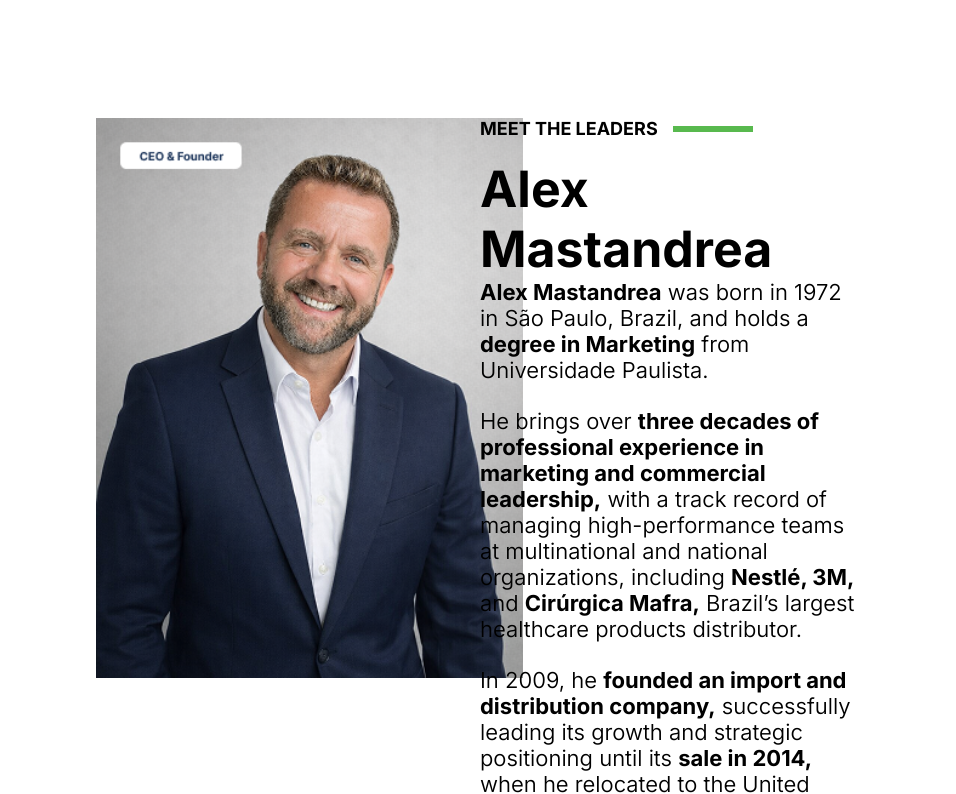
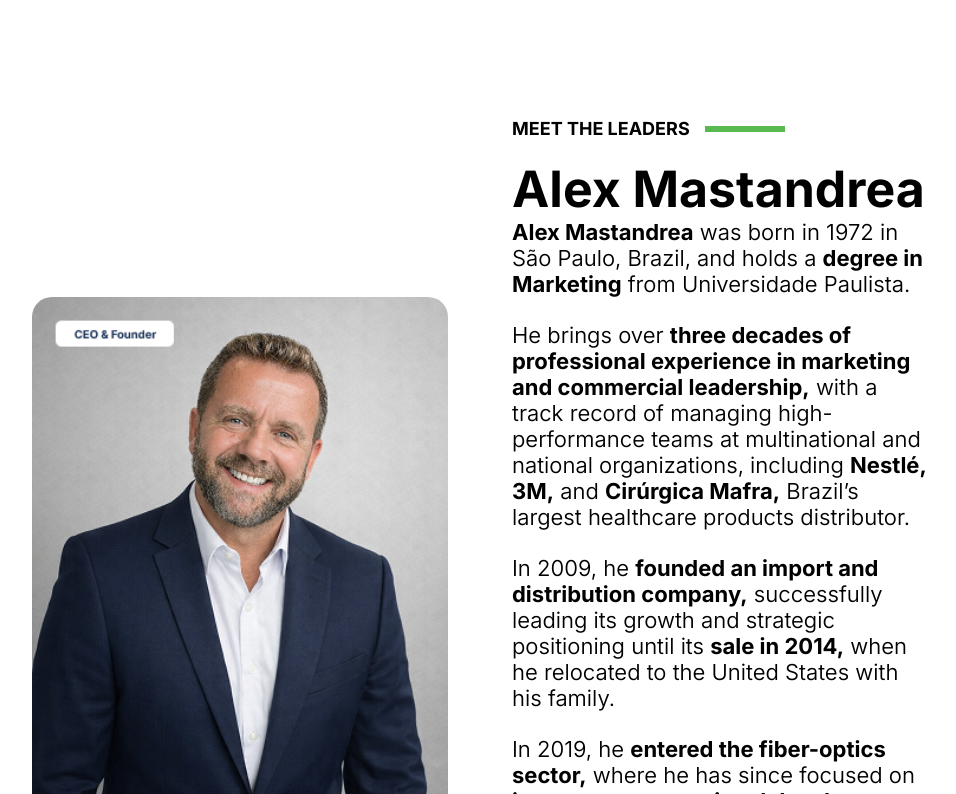
Before and after one commit to EvandroKaibara/MagellanGroup, a React (Vite) app: page /about in a window 1280 px wide. Shown: the part 1166-1960 px from the top of the page, without its empty margins (160-1116 px from the left). Built offline with nearby package versions, Linux system fonts and the light colour scheme.

Commit message:
Desktop: About alignment

```diff
--- a/src/pages/about/about.module.css
+++ b/src/pages/about/about.module.css
@@ -60,7 +60,9 @@
 .containerAlexandre,
 .containerHarley {
     display: flex;
-    padding: 0 20vw;
+    align-items: center;
+    gap: 5vw;
+    padding: 0 15vw;
     margin-bottom: 20vh;
 }
 
@@ -69,13 +71,13 @@
     width: 50%;
 }
 
-.imgAlexandre {
-    height: 70vh;
-}
-
+.imgAlexandre,
 .imgHarley {
-    height: 70vh;
-    margin-left: 35px;
+    display: block;
+    width: 100%;
+    height: auto;
+    object-fit: cover;
+    border-radius: 20px;
 }
 
 .textAlexandre,
```
